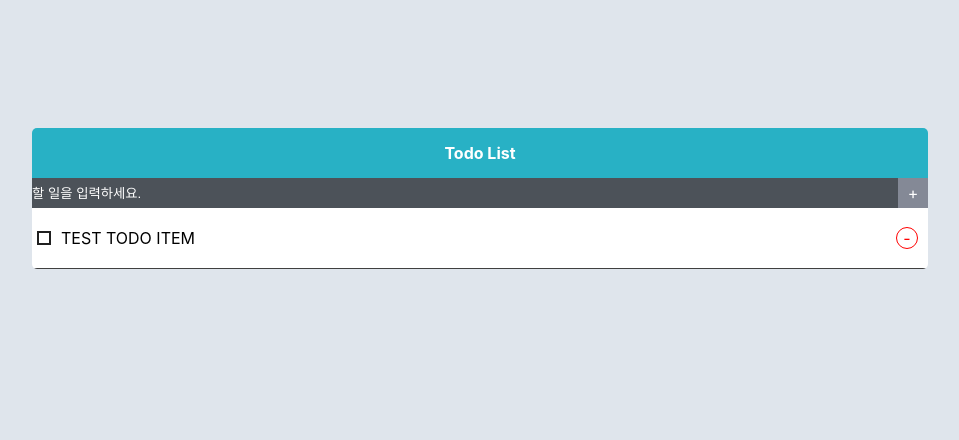
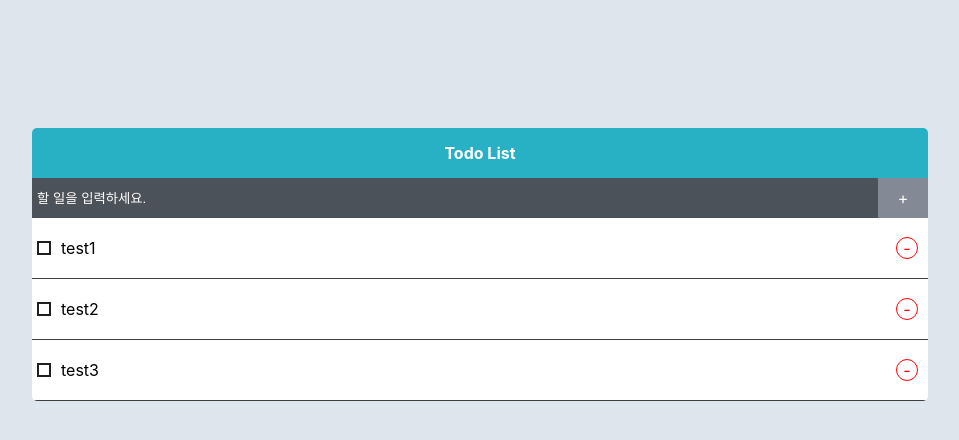
Before and after one commit to DevWonny/React-Todo, a React (Create React App) app: page / in a window 1280 px wide. Shown: the top 440 px of the page, without its empty margins (160-1119 px from the left). Built offline with nearby package versions, Linux system fonts and the light colour scheme.

Commit message:
feat : List map 활용 테스트

```diff
--- a/src/components/AddItem.scss
+++ b/src/components/AddItem.scss
@@ -1,11 +1,13 @@
 .add-item-wrap {
   width: 100%;
-  height: 30px;
-  position: relative;
+  height: 40px;
+  display: flex;
+  align-items: center;
+  justify-content: space-between;
   color: #fff;
 
   .add-item {
-    width: calc(100% - 30px);
+    width: calc(100% - 50px);
     height: 100%;
     border: none;
     display: inline-block;
@@ -14,6 +16,7 @@
     background: #4c5259;
     color: #fff;
     outline: none;
+    padding-left: 5px;
     &::placeholder {
       color: #fff;
     }
@@ -23,9 +26,7 @@
     display: inline-flex;
     align-items: center;
     justify-content: center;
-    position: absolute;
-    top: 0;
-    width: 30px;
+    width: 50px;
     height: 100%;
     margin: 0;
     padding: 0;
--- a/src/components/Item.jsx
+++ b/src/components/Item.jsx
@@ -1,10 +1,10 @@
 import "./Item.scss";
 
-const Item = () => {
+const Item = (props) => {
   return (
     <div className="item-container">
       <div className="check-box"></div>
-      <div className="todo-item">TEST TODO ITEM</div>
+      <div className="todo-item">{props.name}</div>
       <div className="delete">-</div>
     </div>
   );
--- a/src/components/Main.jsx
+++ b/src/components/Main.jsx
@@ -2,6 +2,8 @@ import "../components/Main.scss";
 import Header from "./Header";
 import AddItem from "./AddItem";
 import Item from "./Item";
+
+const testList = ["test1", "test2", "test3"];
 
 const Main = () => {
   return (
@@ -11,7 +13,9 @@ const Main = () => {
 
       <div className="item-list-container">
         {/* list -> map */}
-        <Item></Item>
+        {testList.map((el, index) => (
+          <Item name={el} key={index}></Item>
+        ))}
       </div>
     </div>
   );
```
